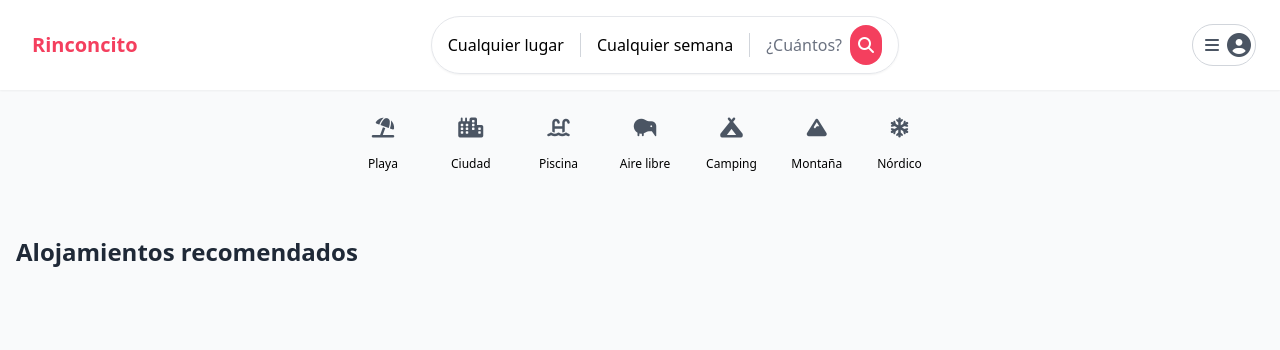
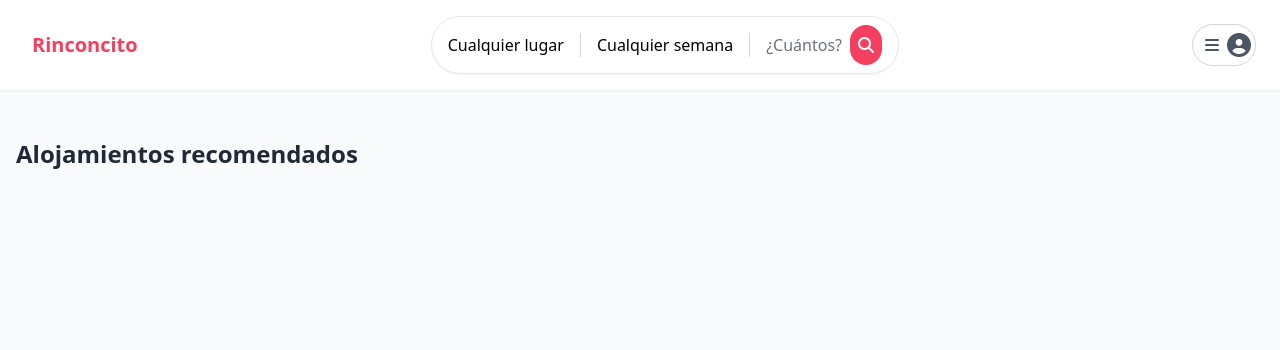
Before and after one commit to LaurisDev/Airbnb, a Flask app: page / in a window 1280 px wide. Shown: the top 350 px of the page. Run offline with Flask 3, Linux system fonts and the light colour scheme; data that the repository does not hold is empty; some libraries are stand-ins or nearby versions.

Commit message:
archivos malucos

```diff
--- a/app/templates/inicio.html
+++ b/app/templates/inicio.html
@@ -34,53 +34,7 @@
             </div>
     </nav>
 
-            <!-- Filtros -->
-            <div class="container mx-auto px-4 mt-6 overflow-x-auto">
-                <div class="flex justify-center space-x-8 pb-4">
-                    <div class="flex flex-col items-center">
-                        <div class="border-b-2 border-transparent hover:border-gray-400 pb-2 px-4 cursor-pointer">
-                            <i class="fas fa-umbrella-beach text-gray-600 text-xl"></i>
-                        </div>
-                        <span class="text-xs mt-1">Playa</span>
-                    </div>
-                    <div class="flex flex-col items-center">
-                        <div class="border-b-2 border-transparent hover:border-gray-400 pb-2 px-4 cursor-pointer">
-                            <i class="fas fa-city text-gray-600 text-xl"></i>
-                        </div>
-                        <span class="text-xs mt-1">Ciudad</span>
-                    </div>
-                    <div class="flex flex-col items-center">
-                        <div class="border-b-2 border-transparent hover:border-gray-400 pb-2 px-4 cursor-pointer">
-                            <i class="fas fa-swimming-pool text-gray-600 text-xl"></i>
-                        </div>
-                        <span class="text-xs mt-1">Piscina</span>
-                    </div>
-                    <div class="flex flex-col items-center">
-                        <div class="border-b-2 border-transparent hover:border-gray-400 pb-2 px-4 cursor-pointer">
-                            <i class="fas fa-kiwi-bird text-gray-600 text-xl"></i>
-                        </div>
-                        <span class="text-xs mt-1">Aire libre</span>
-                    </div>
-                    <div class="flex flex-col items-center">
-                        <div class="border-b-2 border-transparent hover:border-gray-400 pb-2 px-4 cursor-pointer">
-                            <i class="fas fa-campground text-gray-600 text-xl"></i>
-                        </div>
-                        <span class="text-xs mt-1">Camping</span>
-                    </div>
-                    <div class="flex flex-col items-center">
-                        <div class="border-b-2 border-transparent hover:border-gray-400 pb-2 px-4 cursor-pointer">
-                            <i class="fas fa-mountain text-gray-600 text-xl"></i>
-                        </div>
-                        <span class="text-xs mt-1">Montaña</span>
-                    </div>
-                    <div class="flex flex-col items-center">
-                        <div class="border-b-2 border-transparent hover:border-gray-400 pb-2 px-4 cursor-pointer">
-                            <i class="fas fa-snowflake text-gray-600 text-xl"></i>
-                        </div>
-                        <span class="text-xs mt-1">Nórdico</span>
-                    </div>
-                </div>
-            </div>
+
 
              <!-- Listado de propiedades -->
     <div class="container mx-auto px-4 mt-12 mb-16">
```
Also changed, not shown: 2 other files.
